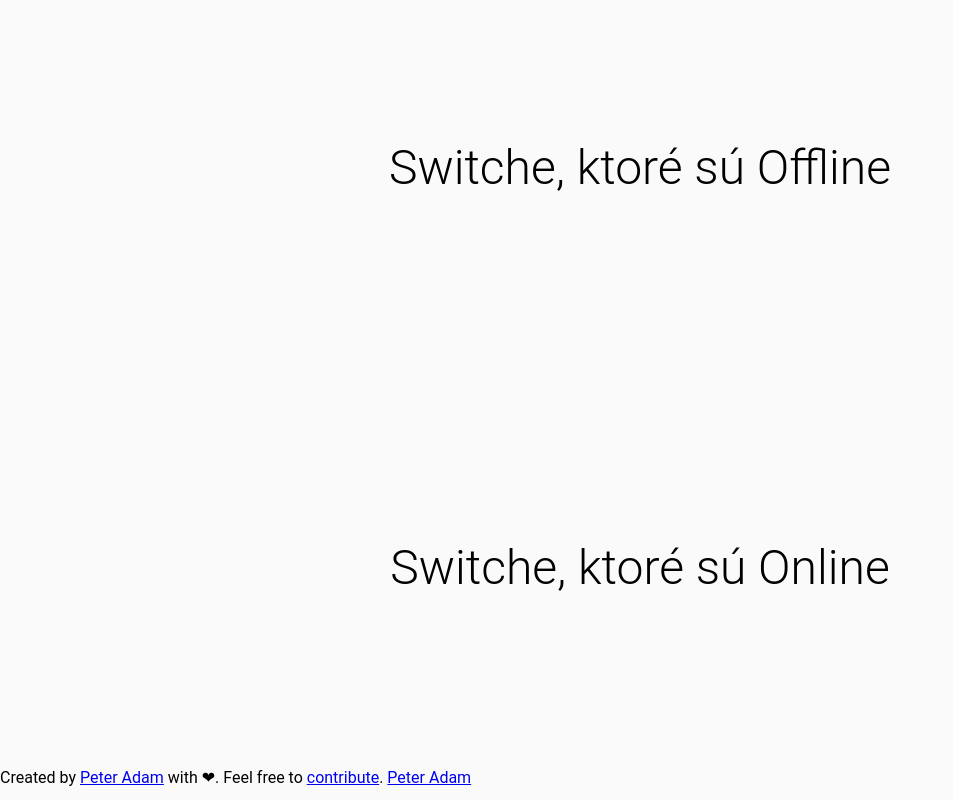
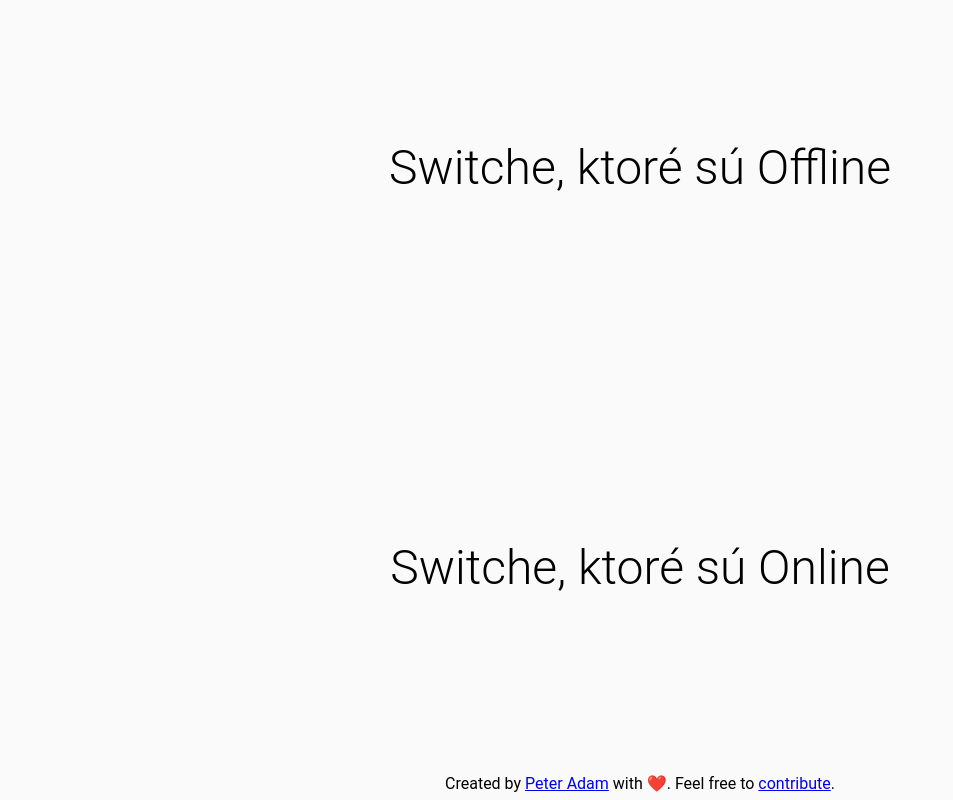
Before and after one commit to pitkes22/antik-status, a plain HTML site: page index.html in a window 1280 px wide. Shown: the part 1399-2199 px from the top of the page, without its empty margins (0-953 px from the left). Drawn offline with Linux system fonts and the light colour scheme; no server answers.

Commit message:
add readme file and fix footer

```diff
--- a/index.html
+++ b/index.html
@@ -47,8 +47,7 @@
     <div id="online"></div>
 </section>
 <footer>
-    Created by <a href="mailto:padampasam@gmail.com">Peter Adam</a> with ❤. Feel free to <a href="https://github.io">contribute</a>.
-    <a href="mailto:padampasam@gmail.com">Peter Adam</a>
+    Created by <a href="mailto:padampasam@gmail.com">Peter Adam</a> with ❤️. Feel free to <a href="https://github.com/pitkes22/antik-status">contribute</a>.
 </footer>
 </body>
 <script src="script.js"></script>
--- a/style.css
+++ b/style.css
@@ -80,3 +80,9 @@ th {
     top: 0;
     background: #fafafa;
 }
+
+footer {
+    text-align: center;
+    height: 2em;
+    line-height: 2em;
+}
```
Also changed, not shown: 1 other file.
